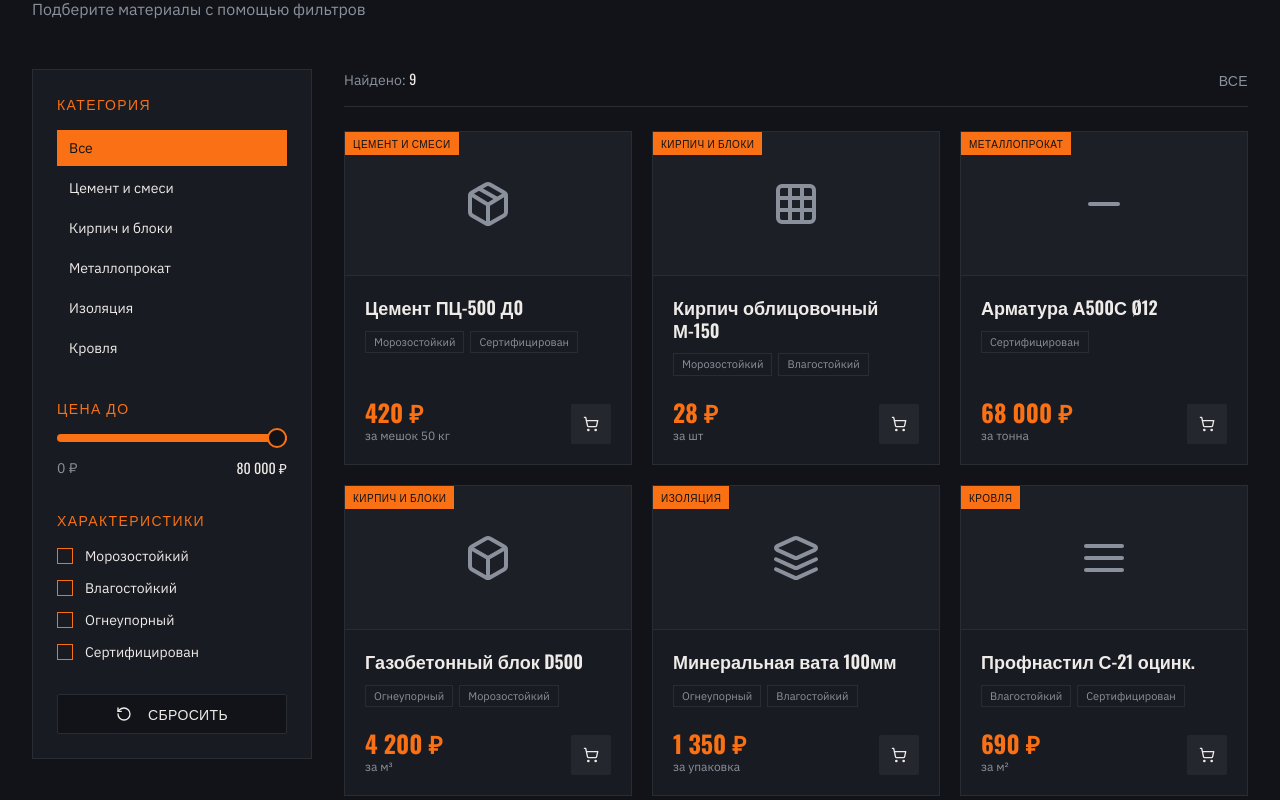
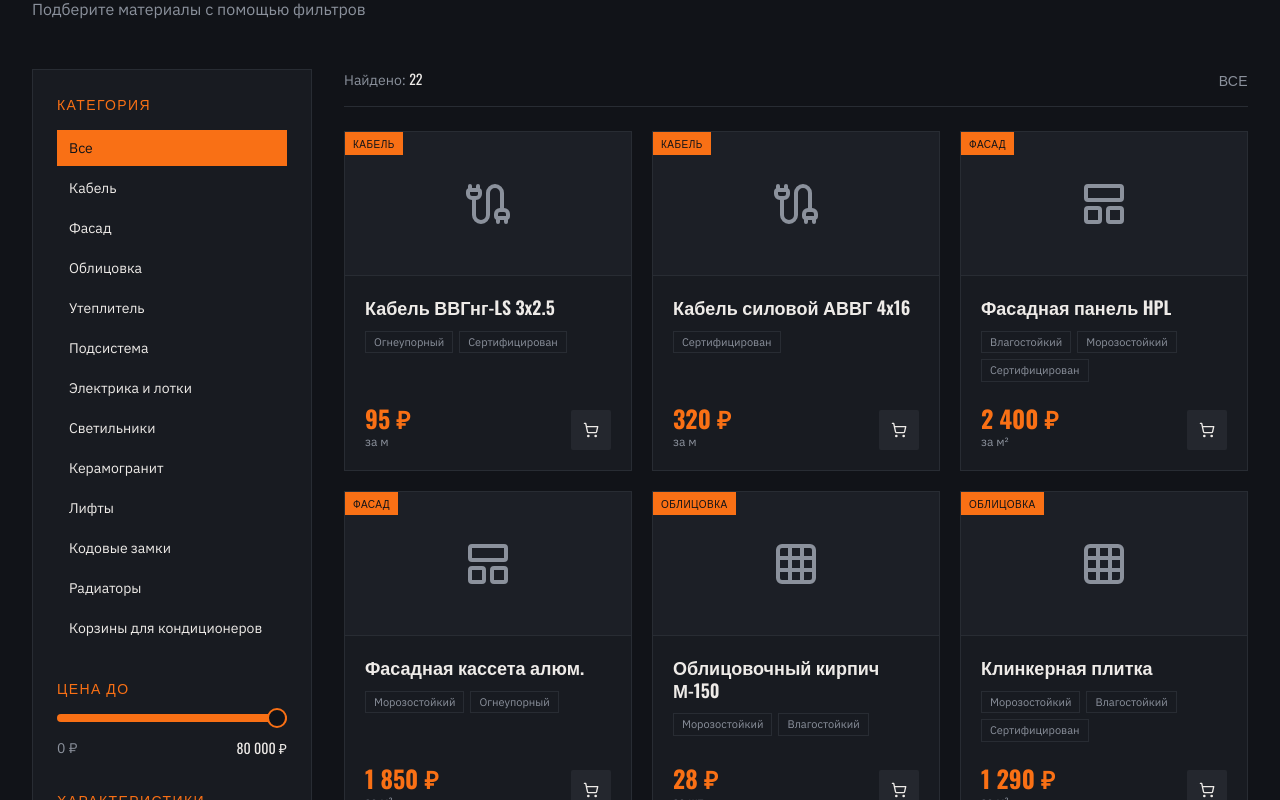
Before and after one commit to pr-poehali-dev/construction-material-sales-site, a React (Vite) app: page / in a window 1280 px wide. Shown: the part 960-1760 px from the top of the page. Built offline with nearby package versions, Linux system fonts and the light colour scheme.

Commit message:
feat: добавить материалы и компоненты сайта

```diff
--- a/src/pages/Index.tsx
+++ b/src/pages/Index.tsx
@@ -15,7 +15,21 @@ const NAV = [
   { id: 'contacts', label: 'Контакты' },
 ];
 
-const CATEGORIES = ['Все', 'Цемент и смеси', 'Кирпич и блоки', 'Металлопрокат', 'Изоляция', 'Кровля'];
+const CATEGORIES = [
+  'Все',
+  'Кабель',
+  'Фасад',
+  'Облицовка',
+  'Утеплитель',
+  'Подсистема',
+  'Электрика и лотки',
+  'Светильники',
+  'Керамогранит',
+  'Лифты',
+  'Кодовые замки',
+  'Радиаторы',
+  'Корзины для кондиционеров',
+];
 const PROPERTIES = ['Морозостойкий', 'Влагостойкий', 'Огнеупорный', 'Сертифицирован'];
 
 type Product = {
@@ -29,15 +43,30 @@ type Product = {
 };
 
 const PRODUCTS: Product[] = [
-  { id: 1, name: 'Цемент ПЦ-500 Д0', category: 'Цемент и смеси', price: 420, unit: 'мешок 50 кг', props: ['Морозостойкий', 'Сертифицирован'], icon: 'Package' },
-  { id: 2, name: 'Кирпич облицовочный М-150', category: 'Кирпич и блоки', price: 28, unit: 'шт', props: ['Морозостойкий', 'Влагостойкий'], icon: 'Grid3x3' },
-  { id: 3, name: 'Арматура А500С Ø12', category: 'Металлопрокат', price: 68000, unit: 'тонна', props: ['Сертифицирован'], icon: 'Minus' },
-  { id: 4, name: 'Газобетонный блок D500', category: 'Кирпич и блоки', price: 4200, unit: 'м³', props: ['Огнеупорный', 'Морозостойкий'], icon: 'Box' },
-  { id: 5, name: 'Минеральная вата 100мм', category: 'Изоляция', price: 1350, unit: 'упаковка', props: ['Огнеупорный', 'Влагостойкий'], icon: 'Layers' },
-  { id: 6, name: 'Профнастил С-21 оцинк.', category: 'Кровля', price: 690, unit: 'м²', props: ['Влагостойкий', 'Сертифицирован'], icon: 'AlignJustify' },
-  { id: 7, name: 'Сухая смесь М-150', category: 'Цемент и смеси', price: 280, unit: 'мешок 25 кг', props: ['Морозостойкий'], icon: 'Package' },
-  { id: 8, name: 'Швеллер стальной 10П', category: 'Металлопрокат', price: 72000, unit: 'тонна', props: ['Сертифицирован', 'Огнеупорный'], icon: 'Minus' },
-  { id: 9, name: 'Пеноплэкс 50мм', category: 'Изоляция', price: 1680, unit: 'упаковка', props: ['Влагостойкий', 'Морозостойкий'], icon: 'Layers' },
+  { id: 1, name: 'Кабель ВВГнг-LS 3x2.5', category: 'Кабель', price: 95, unit: 'м', props: ['Огнеупорный', 'Сертифицирован'], icon: 'Cable' },
+  { id: 2, name: 'Кабель силовой АВВГ 4x16', category: 'Кабель', price: 320, unit: 'м', props: ['Сертифицирован'], icon: 'Cable' },
+  { id: 3, name: 'Фасадная панель HPL', category: 'Фасад', price: 2400, unit: 'м²', props: ['Влагостойкий', 'Морозостойкий', 'Сертифицирован'], icon: 'LayoutPanelTop' },
+  { id: 4, name: 'Фасадная кассета алюм.', category: 'Фасад', price: 1850, unit: 'м²', props: ['Морозостойкий', 'Огнеупорный'], icon: 'LayoutPanelTop' },
+  { id: 5, name: 'Облицовочный кирпич М-150', category: 'Облицовка', price: 28, unit: 'шт', props: ['Морозостойкий', 'Влагостойкий'], icon: 'Grid3x3' },
+  { id: 6, name: 'Клинкерная плитка', category: 'Облицовка', price: 1290, unit: 'м²', props: ['Морозостойкий', 'Влагостойкий', 'Сертифицирован'], icon: 'Grid3x3' },
+  { id: 7, name: 'Минеральная вата 100мм', category: 'Утеплитель', price: 1350, unit: 'упаковка', props: ['Огнеупорный', 'Влагостойкий'], icon: 'Layers' },
+  { id: 8, name: 'Пеноплэкс 50мм', category: 'Утеплитель', price: 1680, unit: 'упаковка', props: ['Влагостойкий', 'Морозостойкий'], icon: 'Layers' },
+  { id: 9, name: 'Подсистема фасадная оцинк.', category: 'Подсистема', price: 540, unit: 'компл/м²', props: ['Сертифицирован', 'Морозостойкий'], icon: 'Frame' },
+  { id: 10, name: 'Кронштейн фасадный нерж.', category: 'Подсистема', price: 180, unit: 'шт', props: ['Сертифицирован', 'Огнеупорный'], icon: 'Frame' },
+  { id: 11, name: 'Лоток кабельный 100x50', category: 'Электрика и лотки', price: 430, unit: 'м', props: ['Огнеупорный', 'Сертифицирован'], icon: 'Zap' },
+  { id: 12, name: 'Автомат C16 1P', category: 'Электрика и лотки', price: 290, unit: 'шт', props: ['Сертифицирован'], icon: 'Zap' },
+  { id: 13, name: 'Светильник LED 36W IP65', category: 'Светильники', price: 1450, unit: 'шт', props: ['Влагостойкий', 'Сертифицирован'], icon: 'Lightbulb' },
+  { id: 14, name: 'Прожектор LED 100W', category: 'Светильники', price: 2890, unit: 'шт', props: ['Влагостойкий', 'Морозостойкий'], icon: 'Lightbulb' },
+  { id: 15, name: 'Керамогранит 600x600 матовый', category: 'Керамогранит', price: 890, unit: 'м²', props: ['Морозостойкий', 'Влагостойкий', 'Сертифицирован'], icon: 'Square' },
+  { id: 16, name: 'Керамогранит 1200x600 полир.', category: 'Керамогранит', price: 1650, unit: 'м²', props: ['Влагостойкий', 'Сертифицирован'], icon: 'Square' },
+  { id: 17, name: 'Лифт пассажирский 1000 кг', category: 'Лифты', price: 1250000, unit: 'шт', props: ['Сертифицирован'], icon: 'ArrowUpDown' },
+  { id: 18, name: 'Лифт грузовой 2000 кг', category: 'Лифты', price: 1850000, unit: 'шт', props: ['Сертифицирован', 'Огнеупорный'], icon: 'ArrowUpDown' },
+  { id: 19, name: 'Кодовый замок электронный', category: 'Кодовые замки', price: 8900, unit: 'шт', props: ['Влагостойкий', 'Сертифицирован'], icon: 'KeyRound' },
+  { id: 20, name: 'Замок врезной с кодом', category: 'Кодовые замки', price: 5400, unit: 'шт', props: ['Сертифицирован'], icon: 'KeyRound' },
+  { id: 21, name: 'Радиатор биметалл 500/80', category: 'Радиаторы', price: 720, unit: 'секция', props: ['Морозостойкий', 'Сертифицирован'], icon: 'Thermometer' },
+  { id: 22, name: 'Радиатор алюминиевый 350', category: 'Радиаторы', price: 580, unit: 'секция', props: ['Сертифицирован'], icon: 'Thermometer' },
+  { id: 23, name: 'Корзина для кондиционера', category: 'Корзины для кондиционеров', price: 2100, unit: 'шт', props: ['Морозостойкий', 'Влагостойкий', 'Сертифицирован'], icon: 'Wind' },
+  { id: 24, name: 'Корзина усиленная окраш.', category: 'Корзины для кондиционеров', price: 2950, unit: 'шт', props: ['Морозостойкий', 'Огнеупорный'], icon: 'Wind' },
 ];
 
 const Index = () => {
@@ -115,7 +144,7 @@ const Index = () => {
               и в розницу
             </h1>
             <p className="mt-6 max-w-xl text-lg text-muted-foreground">
-              Цемент, металлопрокат, кирпич, изоляция и кровля. Прямые поставки с заводов, контроль качества и доставка точно в срок.
+              Кабель, фасадные системы, утеплитель, электрика, светильники, керамогранит, лифты и инженерное оборудование. Прямые поставки с заводов и доставка точно в срок.
             </p>
             <div className="mt-9 flex flex-wrap gap-4">
               <Button size="lg" onClick={() => scrollTo('catalog')} className="font-display text-base uppercase tracking-wide">
```
